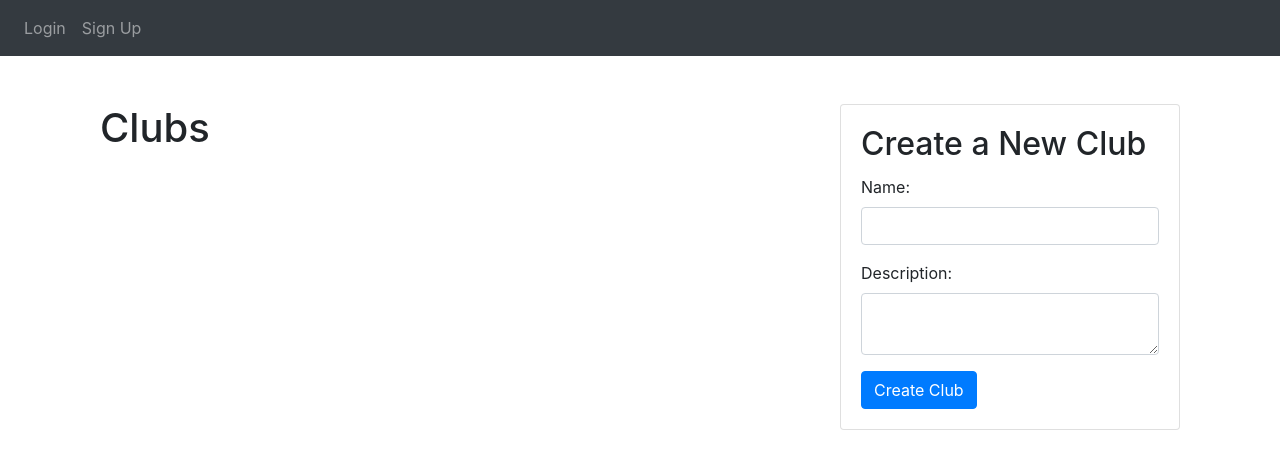
After one commit to eddiephelanfortyfive/RestartedMiniProjectBlock3, a Flask app: page /clubs in a window 1280 px wide. The commit adds this page. Shown: the top 469 px of the page. Run offline with Flask 3, Linux system fonts and the light colour scheme; data that the repository does not hold is empty; some libraries are stand-ins or nearby versions.

Commit message:
clubs page added and clubs can now be added

```diff
--- a/Website/Templates/base.html
+++ b/Website/Templates/base.html
@@ -32,11 +32,12 @@
         <div class="navbar-nav">
             {# only showing certain pages depending on if the user is logged in or not #}
           {% if user.is_authenticated %}
-          <a class="nav-item nav-link" id="home" href="/">Home</a>
-          <a class="nav-item nav-link" id="logout" href="/logout">Logout</a>
+              <a class="nav-item nav-link" id="home" href="/">Home</a>
+              <a class="nav-item nav-link" id="clubs" href="/clubs">Clubs</a>
+              <a class="nav-item nav-link" id="logout" href="/logout">Logout</a>
           {% else %}
-          <a class="nav-item nav-link" id="login" href="/login">Login</a>
-          <a class="nav-item nav-link" id="signUp" href="/sign-up">Sign Up</a>
+              <a class="nav-item nav-link" id="login" href="/login">Login</a>
+              <a class="nav-item nav-link" id="signUp" href="/sign-up">Sign Up</a>
           {% endif %}
         </div>
       </div>
--- /dev/null
+++ b/Website/Templates/clubs.html
@@ -0,0 +1,41 @@
+{% extends "base.html" %}
+{% block title %}Clubs{% endblock %}
+
+{% block content %}
+<div class="container mt-5">
+  <div class="row">
+    <div class="col-md-8">
+      <h1>Clubs</h1>
+      <!-- Display existing clubs -->
+      {% for club in clubs %}
+      <div class="card mb-3">
+        <div class="card-body">
+          <h2 class="card-title">{{ club.club_name }}</h2>
+          <p class="card-text">{{ club.club_description }}</p>
+          <!-- Add more club details here -->
+        </div>
+      </div>
+      {% endfor %}
+    </div>
+    <div class="col-md-4">
+      <!-- Form to create a new club -->
+      <div class="card">
+        <div class="card-body">
+          <h2 class="card-title">Create a New Club</h2>
+          <form method="POST" action="/create_club">
+            <div class="form-group">
+              <label for="name">Name:</label>
+              <input type="text" class="form-control" id="name" name="name" required>
+            </div>
+            <div class="form-group">
+              <label for="description">Description:</label>
+              <textarea class="form-control" id="description" name="description" required></textarea>
+            </div>
+            <button type="submit" class="btn btn-primary">Create Club</button>
+          </form>
+        </div>
+      </div>
+    </div>
+  </div>
+</div>
+{% endblock %}
--- a/Website/__init__.py
+++ b/Website/__init__.py
@@ -1,7 +1,6 @@
 from flask import Flask
 from flask_sqlalchemy import SQLAlchemy
 from os import path
-from flask import current_app
 from flask_login import LoginManager
 
 
--- a/Website/auth.py
+++ b/Website/auth.py
@@ -1,6 +1,7 @@
 from flask import Blueprint, request, render_template, flash, redirect, url_for
 from . import db
 from .models import User
+from .models import Clubs
 from werkzeug.security import generate_password_hash, check_password_hash
 auth = Blueprint('auth', __name__)
 from flask_login import login_user, login_required, logout_user, current_user
@@ -58,8 +59,7 @@ def register():
             flash('Password must be at least 7 characters', category='error')
 
         else:
-            new_user = User(email=email, first_name=first_name, password=generate_password_hash(
-                password1, method='pbkdf2:sha256'))
+            new_user = User(email=email, first_name=first_name, password=generate_password_hash(password1, method='pbkdf2:sha256'))
             db.session.add(new_user)
             db.session.commit()
             # logs in user after they create their account , might want to change to pending
@@ -69,3 +69,39 @@ def register():
 
             #add to database
     return render_template("sign_up.html", user=current_user)
+@auth.route('/clubs')
+def clubs():
+    clubs = Clubs.query.all()
+    return render_template("clubs.html", clubs=clubs, user=current_user)
+
+
+from flask import request, redirect, url_for
+
+
+from flask import redirect, url_for
+
+@auth.route('/create_club', methods=['POST'])
+def create_club():
+    if request.method == 'POST':
+        # Get form data
+        club_name = request.form['name']
+        club_description = request.form['description']
+        coordinator_id = current_user.id  # Get current user's ID
+
+        # Check if a club with the same name already exists
+        existing_club = Clubs.query.filter_by(club_name=club_name).first()
+        if existing_club:
+            flash('A club with the same name already exists.', 'error')
+            return redirect(url_for('auth.clubs'))
+
+        # Save the club to the database
+        new_club = Clubs(club_name=club_name, club_description=club_description, coordinator_id=coordinator_id)
+        db.session.add(new_club)
+        db.session.commit()
+
+        # Redirect back to the clubs page after creating the club
+        flash('Club created successfully.', 'success')
+        return redirect(url_for('auth.clubs'))  # Corrected URL
+
+    # Handle other HTTP methods if necessary
+    return redirect(url_for('auth.clubs'))  # Corrected URL
```
